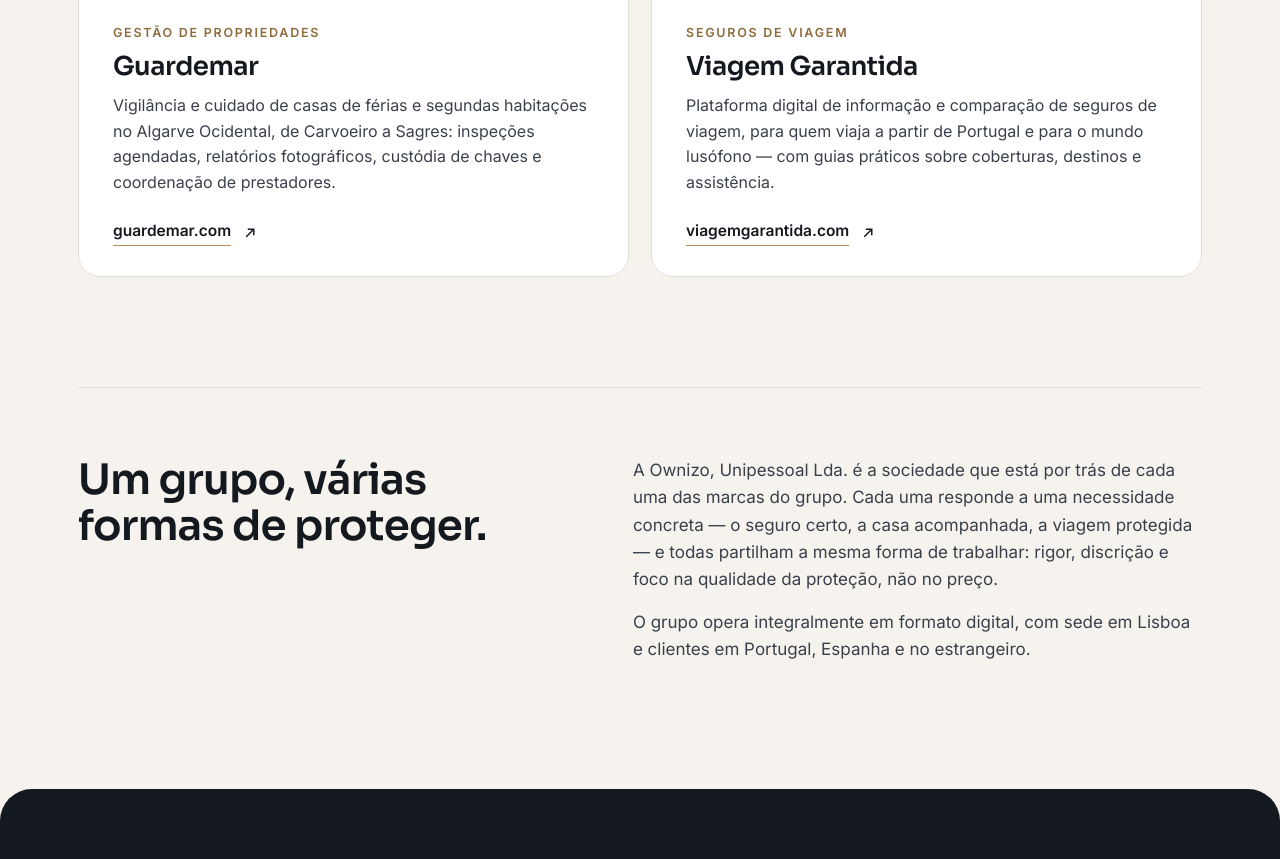
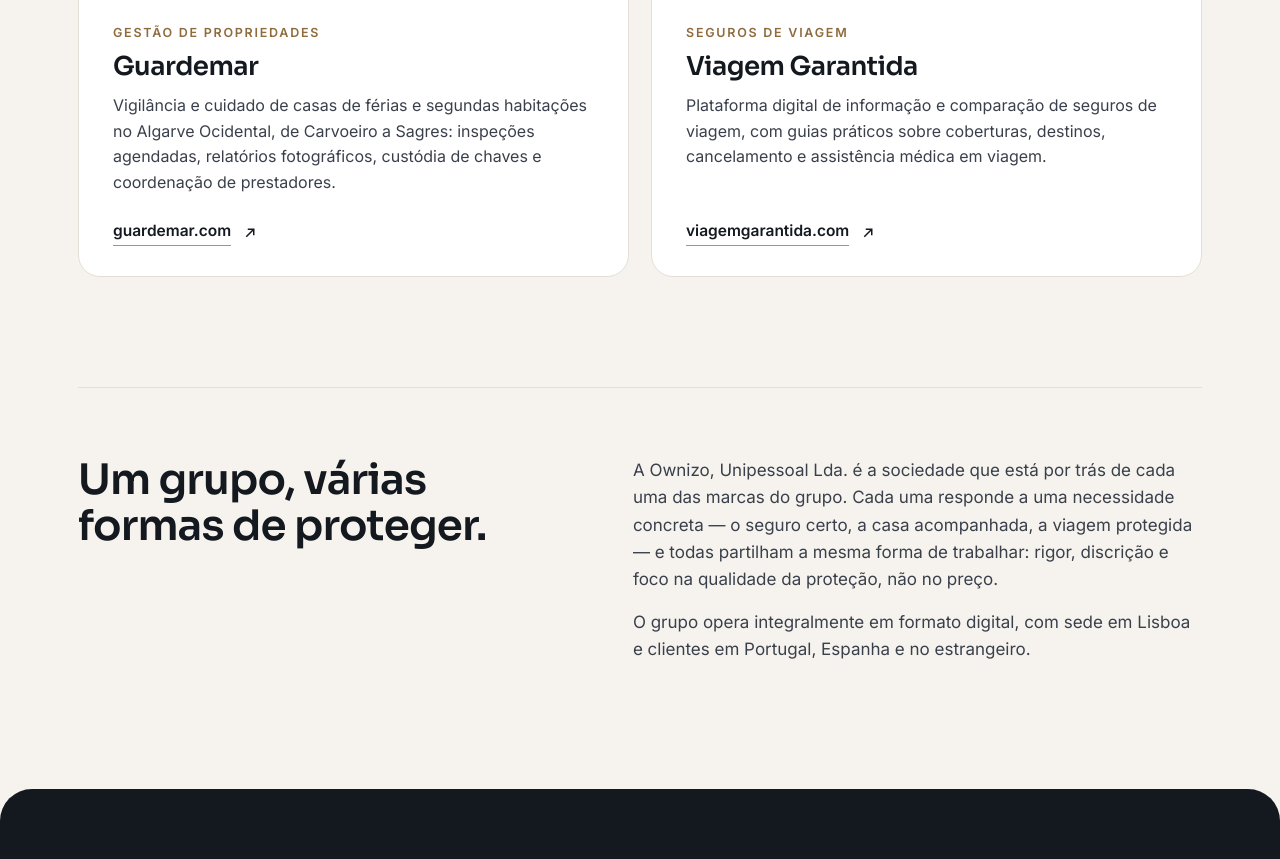
Before and after one commit to ownizo/ownizo, a plain HTML site: page index.html in a window 1280 px wide. Shown: the part 1715-2574 px from the top of the page. Drawn offline with Linux system fonts and the light colour scheme.

Commit message:
Viagem Garantida: descrição sem delimitar o público
Co-Authored-By: Claude Opus 5.5 <noreply@anthropic.com>
Claude-Session: https://claude.ai/code/session_01MdqrAUWhmrgfEKTeXw4kr5

```diff
--- a/index.html
+++ b/index.html
@@ -177,7 +177,7 @@ footer img{height:24px;width:auto;display:block}
           <div class="logo-box"><picture><source srcset="/assets/logos/viagem-garantida.webp" type="image/webp"><img class="vg" src="/assets/logos/viagem-garantida.png" alt="Viagem Garantida" width="480" height="306"></picture></div>
           <div class="tag">Seguros de viagem</div>
           <h3>Viagem Garantida</h3>
-          <p>Plataforma digital de informação e comparação de seguros de viagem, para quem viaja a partir de Portugal e para o mundo lusófono — com guias práticos sobre coberturas, destinos e assistência.</p>
+          <p>Plataforma digital de informação e comparação de seguros de viagem, com guias práticos sobre coberturas, destinos, cancelamento e assistência médica em viagem.</p>
           <span class="link"><b>viagemgarantida.com</b><svg viewBox="0 0 24 24" fill="none" stroke="currentColor" stroke-width="2" aria-hidden="true"><path d="M7 17 17 7M9 7h8v8"/></svg></span>
         </a>
       </div>
```
